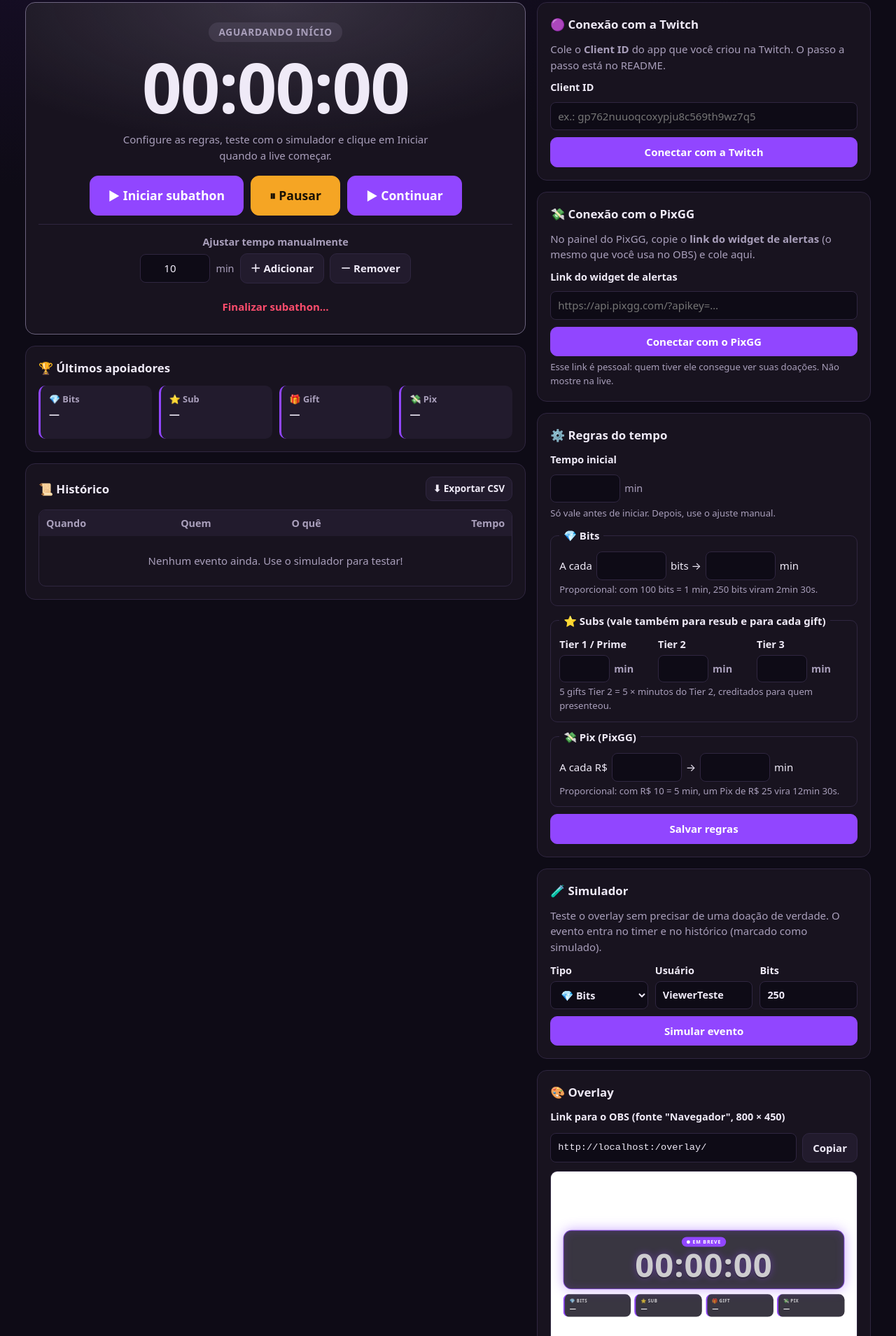
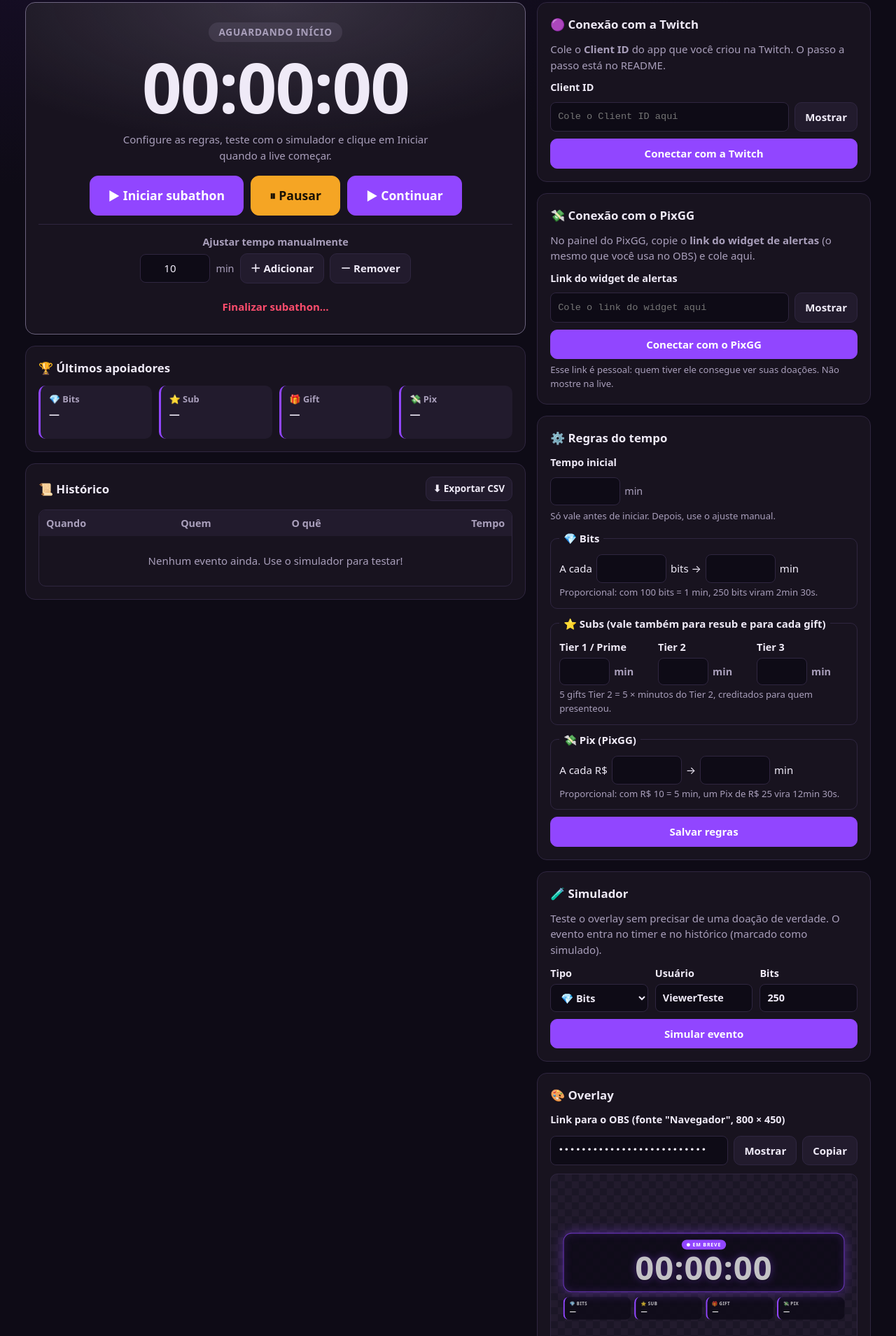
Before and after one commit to marcosgoesdevops/twitch-subathon, a website with bundled scripts: page public/panel/index.html in a window 1280 px wide. Shown: the part 110-2019 px from the top of the page at 70% size. Built offline with nearby package versions, Linux system fonts and the light colour scheme; no server answers.

Commit message:
Painel: mascara links e chaves com botão Mostrar/Ocultar
Link do overlay, Client ID da Twitch e link do widget do PixGG ficam
mascarados, para nada vazar se o painel aparecer na live. O Copiar
continua funcionando e revela o campo só no plano B (Ctrl+C).

Também corrige o campo estourando a largura em telas estreitas e o
fundo branco na prévia do overlay (color-scheme diferente no iframe).

Co-Authored-By: Claude Opus 5.5 <noreply@anthropic.com>

```diff
--- a/public/panel/index.html
+++ b/public/panel/index.html
@@ -84,7 +84,10 @@
           <p class="muted">Cole o <strong>Client ID</strong> do app que você criou na Twitch. O passo a passo está no README.</p>
           <form id="twitch-form" class="stack">
             <label for="client-id">Client ID</label>
-            <input id="client-id" autocomplete="off" spellcheck="false" placeholder="ex.: gp762nuuoqcoxypju8c569th9wz7q5" required>
+            <div class="copy-row">
+              <input id="client-id" type="password" autocomplete="off" spellcheck="false" placeholder="Cole o Client ID aqui" required>
+              <button class="btn" type="button" data-reveal="client-id">Mostrar</button>
+            </div>
             <button class="btn btn-primary" type="submit">Conectar com a Twitch</button>
           </form>
         </div>
@@ -120,7 +123,10 @@
           <p class="muted">No painel do PixGG, copie o <strong>link do widget de alertas</strong> (o mesmo que você usa no OBS) e cole aqui.</p>
           <form id="pixgg-form" class="stack">
             <label for="pixgg-key">Link do widget de alertas</label>
-            <input id="pixgg-key" type="password" autocomplete="off" spellcheck="false" placeholder="https://api.pixgg.com/?apikey=…" required>
+            <div class="copy-row">
+              <input id="pixgg-key" type="password" autocomplete="off" spellcheck="false" placeholder="Cole o link do widget aqui" required>
+              <button class="btn" type="button" data-reveal="pixgg-key">Mostrar</button>
+            </div>
             <button class="btn btn-primary" type="submit">Conectar com o PixGG</button>
           </form>
           <p class="help">Esse link é pessoal: quem tiver ele consegue ver suas doações. Não mostre na live.</p>
@@ -214,7 +220,8 @@
         <h2>🎨 Overlay</h2>
         <label for="overlay-url">Link para o OBS (fonte "Navegador", 800 × 450)</label>
         <div class="copy-row">
-          <input id="overlay-url" readonly>
+          <input id="overlay-url" type="password" readonly>
+          <button class="btn" type="button" data-reveal="overlay-url">Mostrar</button>
           <button class="btn" type="button" id="btn-copy">Copiar</button>
         </div>
 
--- a/public/panel/panel.css
+++ b/public/panel/panel.css
@@ -267,7 +267,7 @@ input:focus-visible, select:focus-visible, button:focus-visible, a:focus-visible
 .sim-grid input, .sim-grid select { width: 100%; }
 
 .copy-row { display: flex; gap: 8px; }
-.copy-row input { flex: 1; font-family: ui-monospace, monospace; font-size: 0.85rem; }
+.copy-row input { flex: 1; width: 0; font-family: ui-monospace, monospace; font-size: 0.85rem; } /* width 0: deixa o flex encolher o campo em telas estreitas */
 
 /* Prévia do overlay: renderizado em 800×450 e reduzido para caber no card */
 .preview {
@@ -288,6 +288,7 @@ input:focus-visible, select:focus-visible, button:focus-visible, a:focus-visible
   border: 0;
   transform-origin: 0 0; /* a escala é calculada no panel.js */
   pointer-events: none;
+  color-scheme: normal; /* igual ao overlay; esquemas diferentes fazem o navegador pintar fundo branco no iframe */
 }
 
 /* ---------- Botões ---------- */
--- a/public/panel/panel.js
+++ b/public/panel/panel.js
@@ -259,11 +259,24 @@ $('style-form').addEventListener('submit', (e) => {
 
 const overlayUrl = `http://localhost:${location.port}/overlay/`;
 $('overlay-url').value = overlayUrl;
+
+// Links e chaves ficam mascarados: se o painel aparecer na live sem querer, nada vaza.
+function setRevealed(input, show) {
+  input.type = show ? 'text' : 'password';
+  document.querySelector(`[data-reveal="${input.id}"]`).textContent = show ? 'Ocultar' : 'Mostrar';
+}
+
+for (const button of document.querySelectorAll('[data-reveal]')) {
+  const input = $(button.dataset.reveal);
+  button.addEventListener('click', () => setRevealed(input, input.type === 'password'));
+}
 $('btn-copy').addEventListener('click', () =>
   run(null, async () => {
     try {
       await navigator.clipboard.writeText(overlayUrl);
     } catch {
+      // O navegador não deixa copiar de um campo mascarado: revela antes de selecionar.
+      setRevealed($('overlay-url'), true);
       $('overlay-url').select();
       throw new Error('Não consegui copiar sozinho. O link está selecionado: use Ctrl+C.');
     }
@@ -367,6 +380,7 @@ $('pixgg-form').addEventListener('submit', (e) => {
   run(e.submitter, async () => {
     await api('/api/pixgg/connect', { widgetKey: $('pixgg-key').value });
     $('pixgg-key').value = ''; // o link é pessoal: não fica na tela
+    setRevealed($('pixgg-key'), false);
   });
 });
 
```
